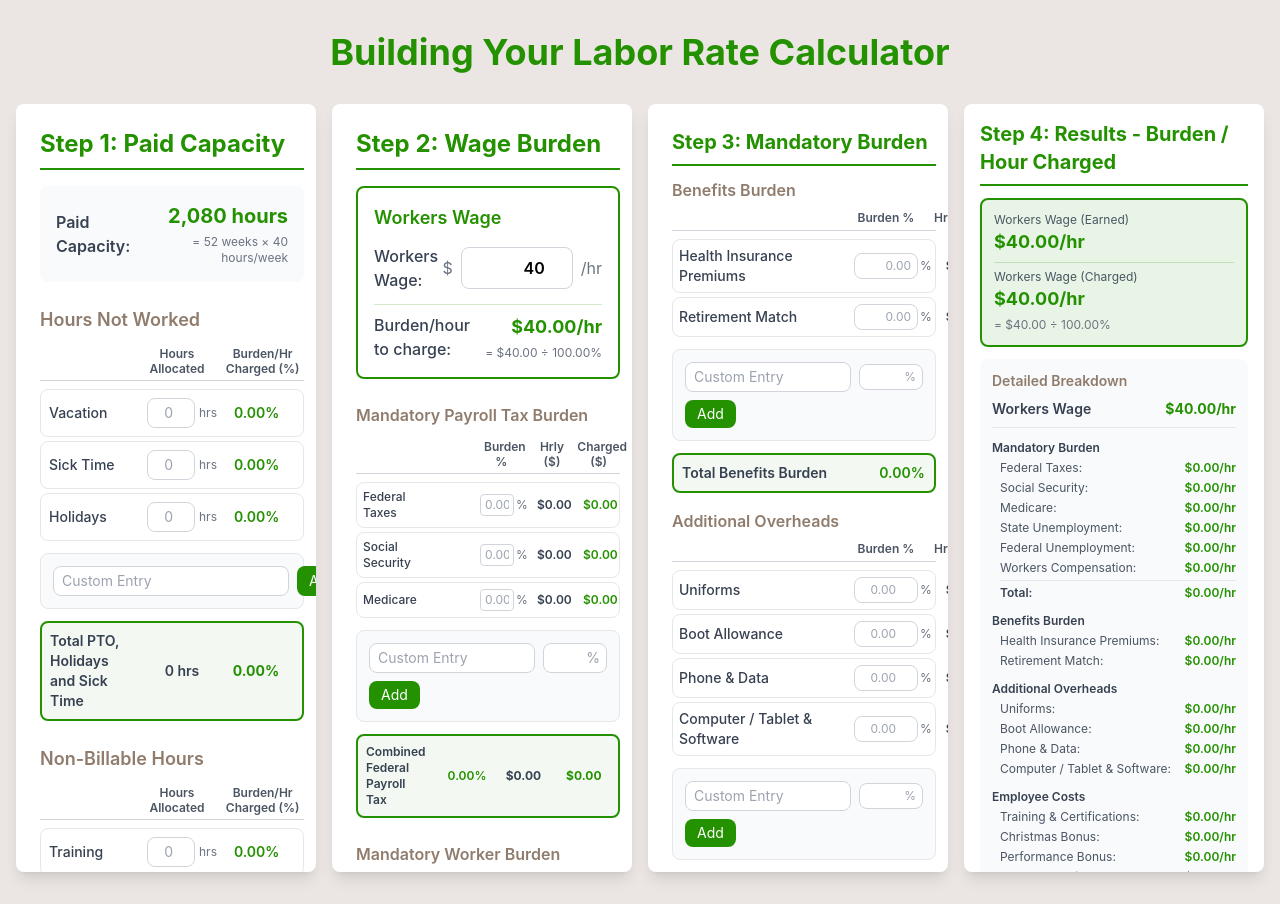
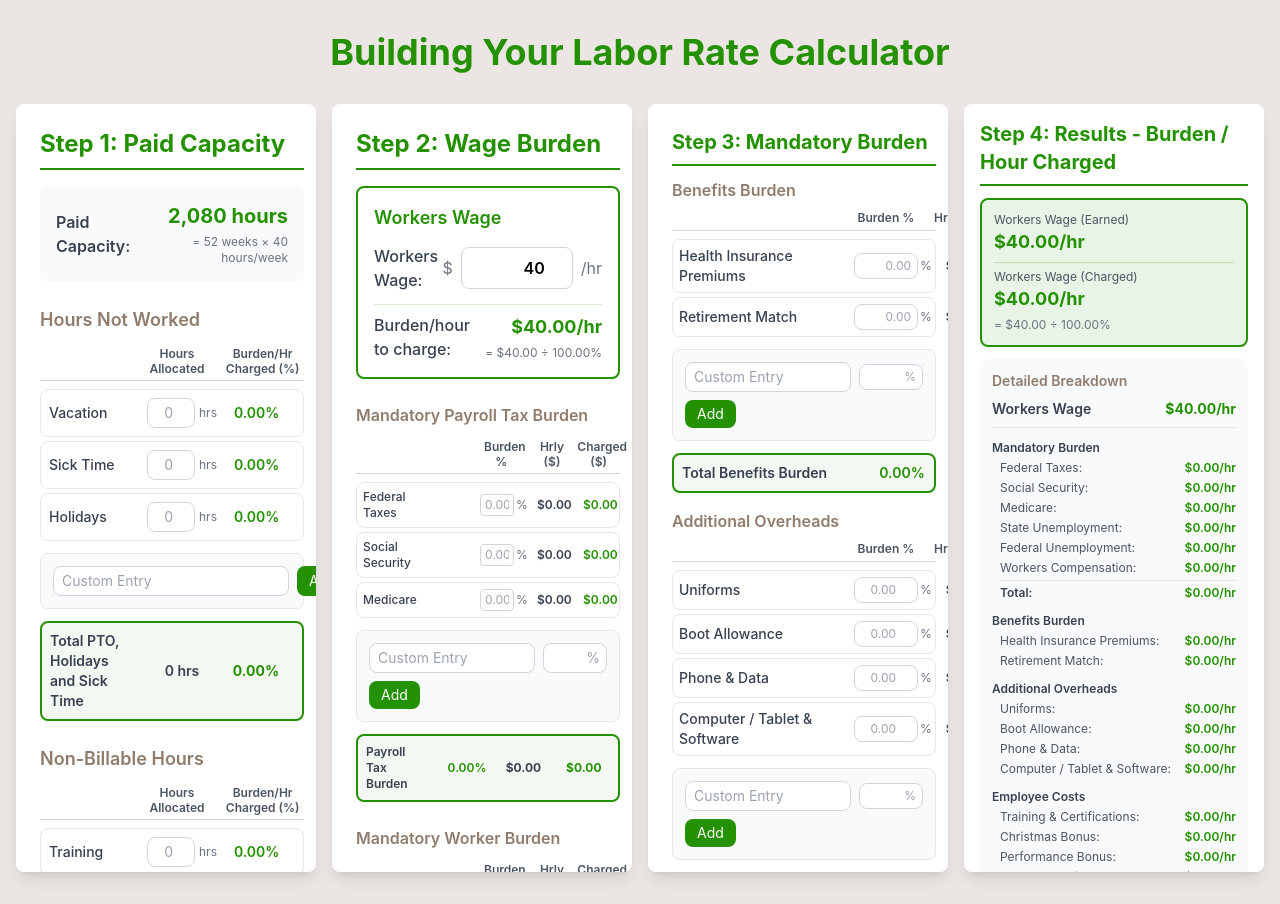
Before and after one commit to KayFernPR/Time-Material-Calculator, a React (Vite) app: page / in a window 1280 px wide. Built offline with nearby package versions, Linux system fonts and the light colour scheme.

Commit message:
Step 2: Rename field label to Payroll Tax Burden

```diff
--- a/src/components/LaborRateCalculator.jsx
+++ b/src/components/LaborRateCalculator.jsx
@@ -887,9 +887,9 @@ function LaborRateCalculator() {
                   </div>
                 </div>
 
-                {/* Combined Federal Payroll Tax */}
+                {/* Payroll Tax Burden */}
                 <div className="mt-3 grid grid-cols-[minmax(0,1.2fr)_minmax(3rem,1fr)_minmax(3rem,1fr)_minmax(3rem,1fr)] gap-2 items-center p-2 border-2 border-primary rounded-lg bg-primary/5 min-w-0">
-                  <div className="text-gray-700 text-xs font-semibold min-w-0 pr-2">Combined Federal Payroll Tax</div>
+                  <div className="text-gray-700 text-xs font-semibold min-w-0 pr-2">Payroll Tax Burden</div>
                   <div className="text-center text-xs font-semibold text-primary whitespace-nowrap min-w-0 pl-2">
                     {safeCalculations.combinedFederalPayrollTaxPercent.toFixed(2)}%
                   </div>
```
